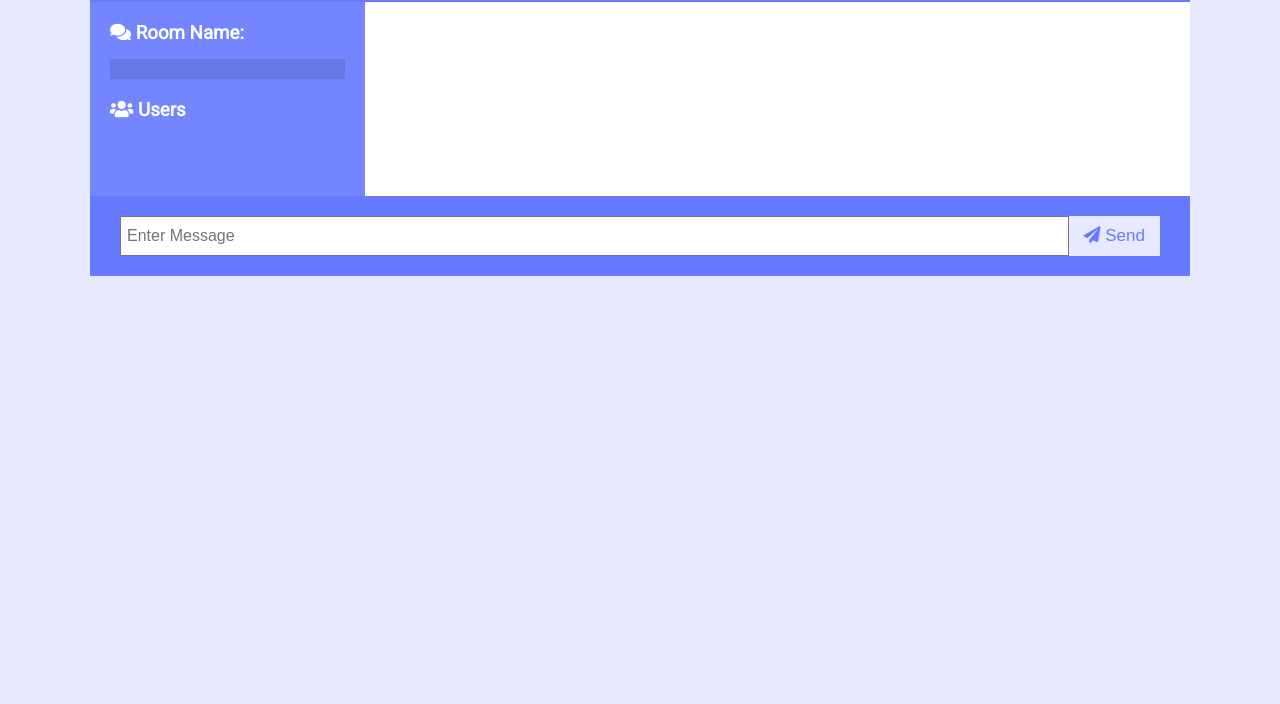
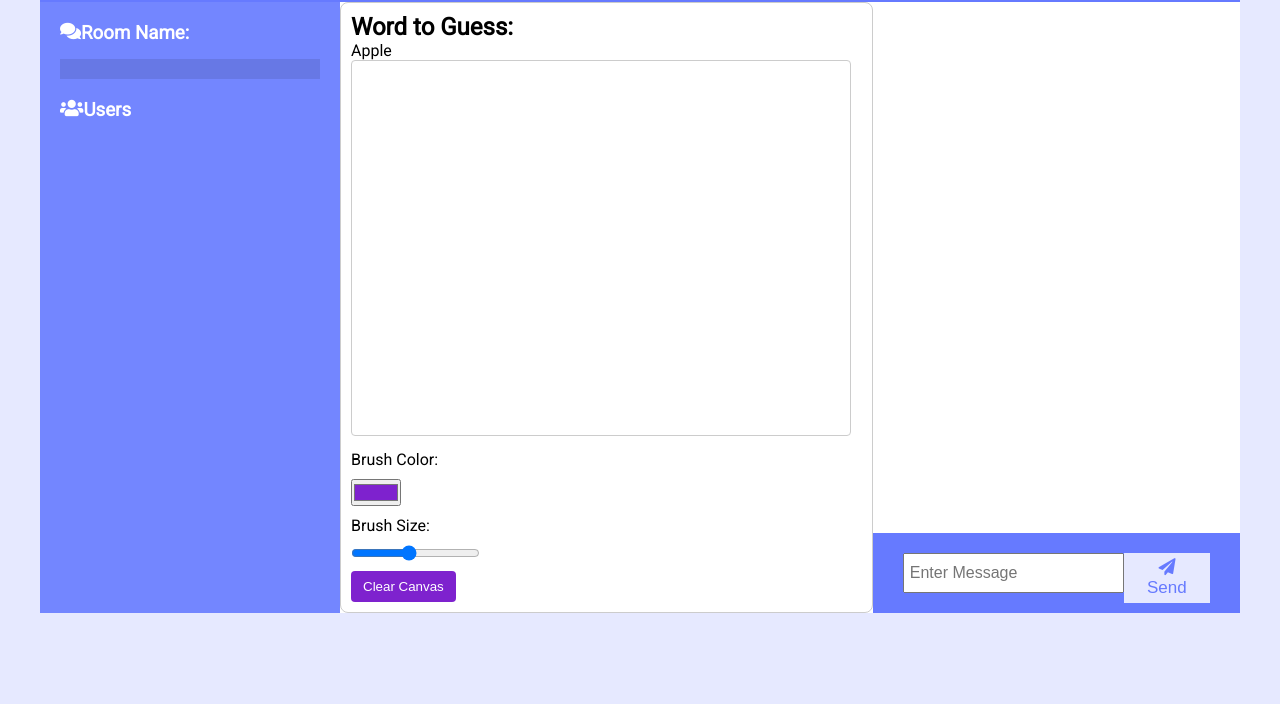
Before and after one commit to Karan1500/Pictionary---App, a website: page Chat Functionality/public/chat.html in a window 1280 px wide. Shown: the part 96-800 px from the top of the page. Drawn offline with nearby package versions, Linux system fonts and the light colour scheme; no server answers.

Commit message:
Canvas added

```diff
--- a/Chat Functionality/public/chat.html
+++ b/Chat Functionality/public/chat.html
@@ -6,14 +6,56 @@
   <link rel="stylesheet" href="https://cdnjs.cloudflare.com/ajax/libs/font-awesome/5.12.1/css/all.min.css" integrity="sha256-mmgLkCYLUQbXn0B1SRqzHar6dCnv9oZFPEC1g1cwlkk=" crossorigin="anonymous" />
   <link rel="stylesheet" href="css/style.css">
   <title>ChatCord App</title>
+
+  <style>
+    .drawing-column{
+        width: 540px;
+        padding: 10px;
+        background-color: #fff;
+        border: 1px solid #ccc;
+        border-radius: 8px;
+    }
+
+    .drawing-tools button,
+    #clearCanvasBtn {
+        background-color: #7E22CE;
+        color: #fff;
+        padding: 8px 12px;
+        border: none;
+        border-radius: 4px;
+        cursor: pointer;
+    }
+
+    .canvas-container {
+        position: relative;
+        margin-bottom: 10px;
+    }
+
+    canvas {
+        width: 500px;
+        border: 1px solid #ccc;
+        border-radius: 4px;
+        cursor: crosshair;
+    }
+
+    .drawing-tools label,
+    .drawing-tools input {
+        display: block;
+        margin-bottom: 10px;
+    }
+</style>
+
 </head>
 <body>
   <div class="chat-container">
+
     <header class="chat-header">
       <h1><i class="fas fa-smile"></i> ChatCord</h1>
       <a href="index.html" class="btn">Leave Room</a>
     </header>
+
     <main class="chat-main">
+
       <div class="chat-sidebar">
         <h3><i class="fas fa-comments"></i> Room Name:</h3>
         <h2 id="room-name">
@@ -23,11 +65,28 @@
         <!-- <ul id="users">
           <li>Brad</li>
           <li>John</li>
-          <li>Mary</li>
-          <li>Paul</li>
-          <li>Mike</li>
         </ul> -->
       </div>
+
+      <div class="new">
+        <div class="drawing-column">
+          <div class="word-display">
+              <h2>Word to Guess:</h2>
+              <p id="wordToGuess">Apple</p>
+          </div>
+          <div class="canvas-container">
+              <canvas id="drawingCanvas" width="400" height="300"></canvas>
+          </div>
+          <div class="drawing-tools">
+              <label for="colorSelector">Brush Color:</label>
+              <input type="color" id="colorSelector" value="#7E22CE">
+              <label for="sizeSelector">Brush Size:</label>
+              <input type="range" id="sizeSelector" min="1" max="10" value="5">
+              <button id="clearCanvasBtn">Clear Canvas</button>
+          </div>
+        </div>
+
+        <div>
           <div class="chat-messages">
             <!-- <div class="message">
               <p class="meta">Brad <span>9:12pm</span></p>
@@ -44,7 +103,7 @@
               </p>
             </div> -->
         </div>
-    </main>
+
         <div class="chat-form-container">
           <form id="chat-form">
             <input
@@ -57,7 +116,71 @@
             <button class="btn"><i class="fas fa-paper-plane"></i> Send</button>
           </form>
         </div>
+
       </div>
+
+      </div>
+
+  </main>
+
+
+
+
+  </div>
+
+
+  <script>
+    document.addEventListener("DOMContentLoaded", () => {
+        const canvas = document.getElementById("drawingCanvas");
+        const context = canvas.getContext("2d");
+        const colorSelector = document.getElementById("colorSelector");
+        const sizeSelector = document.getElementById("sizeSelector");
+        const clearCanvasBtn = document.getElementById("clearCanvasBtn");
+
+        let isDrawing = false;
+
+        // Add event listeners for drawing
+        canvas.addEventListener("mousedown", startDrawing);
+        canvas.addEventListener("mouseup", stopDrawing);
+        canvas.addEventListener("mousemove", draw);
+
+        // Event listener for clear button
+        clearCanvasBtn.addEventListener("click", clearCanvas);
+
+        // Function to start drawing
+        function startDrawing(e) {
+            isDrawing = true;
+            draw(e); // Start drawing from the current position
+        }
+
+        // Function to stop drawing
+        function stopDrawing() {
+            isDrawing = false;
+            context.beginPath(); // Reset path
+        }
+
+        // Function to draw on the canvas
+        function draw(e) {
+            if (!isDrawing) return;
+
+            context.lineWidth = sizeSelector.value;
+            context.lineCap = "round";
+            context.strokeStyle = colorSelector.value;
+
+            context.lineTo(e.clientX - canvas.offsetLeft, e.clientY - canvas.offsetTop);
+            context.stroke();
+            context.beginPath();
+            context.moveTo(e.clientX - canvas.offsetLeft, e.clientY - canvas.offsetTop);
+        }
+
+        // Function to clear the canvas
+        function clearCanvas() {
+            context.clearRect(0, 0, canvas.width, canvas.height);
+        }
+    });
+</script>
+
+
 
 
   <script src="https://cdnjs.cloudflare.com/ajax/libs/qs/6.11.2/qs.min.js" integrity="sha512-vCegEXqPUYpZsTGz2lk0jaQ1psxtFeniVJACAXhMVxuoYa/N4nZkjoVFOxLwP7uGeQOoemiz7DQrIpRTj4IBPw==" crossorigin="anonymous" referrerpolicy="no-referrer"></script>
--- a/Chat Functionality/public/css/style.css
+++ b/Chat Functionality/public/css/style.css
@@ -42,10 +42,17 @@ a {
 	margin-bottom: 2rem;
 }
 
+.new{
+	display: flex;
+}
+
 /* Chat Page */
+.chat-main{
+	display: flex;
+}
 
 .chat-container {
-	max-width: 1100px;
+	max-width: 1200px;
 	background: #fff;
 	margin: 30px auto;
 	overflow: hidden;
@@ -82,6 +89,7 @@ a {
 }
 
 .chat-sidebar h3 {
+	display: flex;
 	margin-bottom: 15px;
 }
 
@@ -91,7 +99,7 @@ a {
 
 .chat-messages {
 	padding: 30px;
-	max-height: 500px;
+	height: 87%;
 	overflow-y: scroll;
 }
 
--- a/Chat Functionality/public/js/main.js
+++ b/Chat Functionality/public/js/main.js
@@ -3,7 +3,7 @@ const chatMessages = document.querySelector('.chat-messages');
 const roomName = document.getElementById('room-name');
 const userList = document.getElementById('users');
 
-const {username, room} = Qs.parse(location.search, {
+let {username, room} = Qs.parse(location.search, {
     ignoreQueryPrefix : true
 });
 
--- a/Chat Functionality/server.js
+++ b/Chat Functionality/server.js
@@ -18,6 +18,10 @@ const botName = 'ChatCord Bot ';
 io.on('connection', socket => {
 
     socket.on('joinRoom', ({username, room}) => {
+
+        if (typeof(room) == "undefined"){
+            room = Math.floor(Math.random() * 101);
+        }
 
         const user = userJoin(socket.id, username, room);
 
```
Lines whose indentation alone changed are shown as unchanged.
